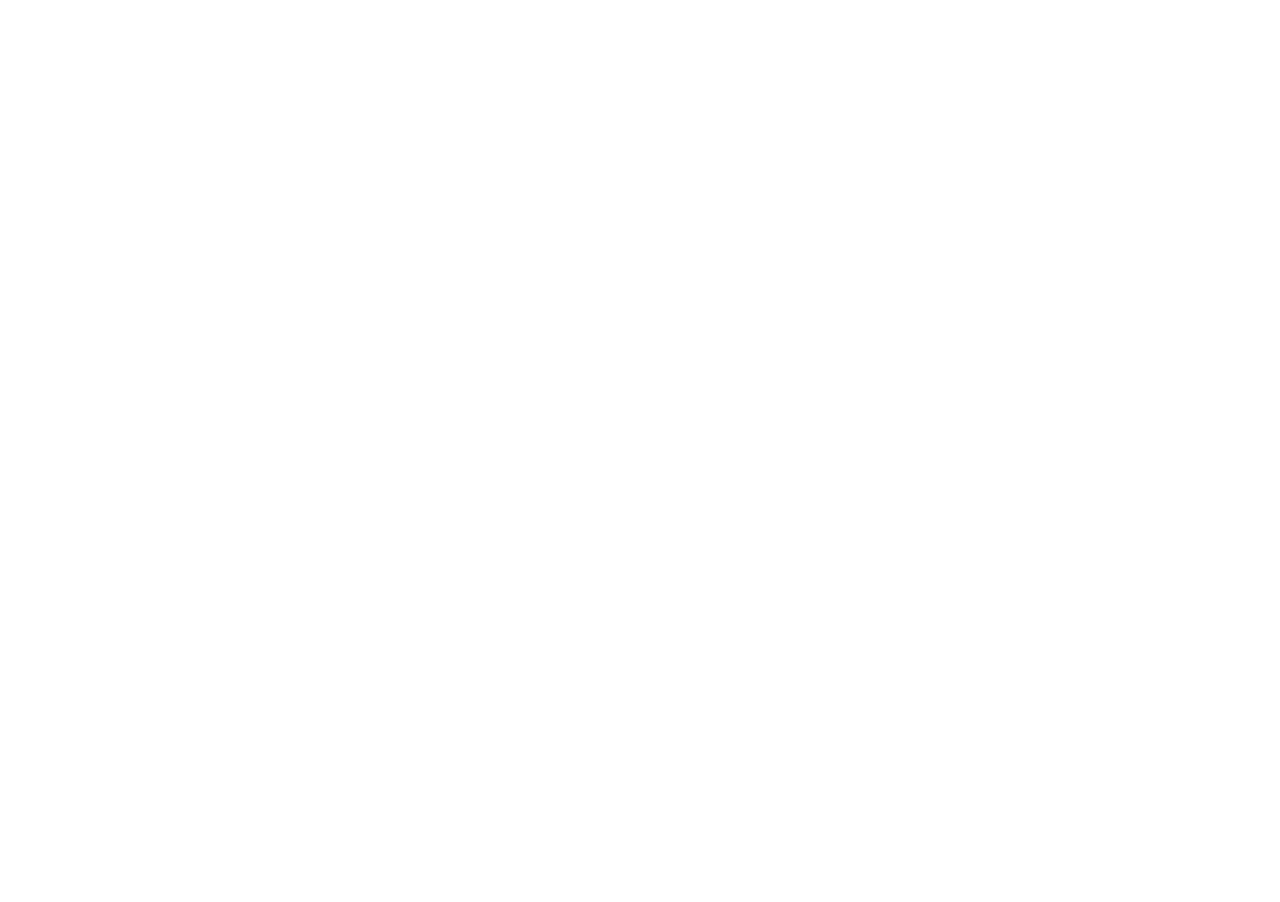
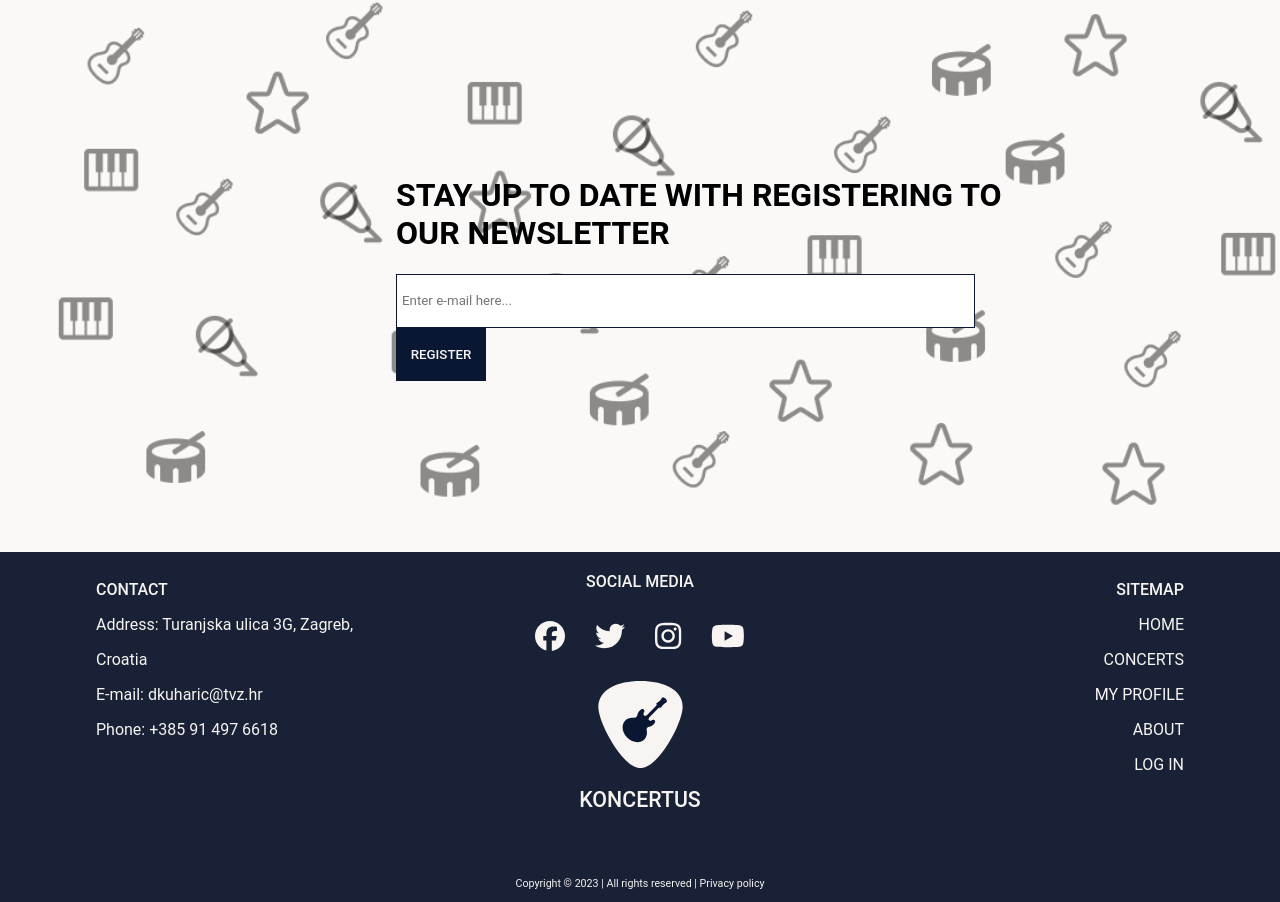
Before and after one commit to vorDa123/Zavrsni_Rad_dkuharic, a Vue app in the folder Koncertus/: page / in a window 1280 px wide. Shown: the part 1814-2716 px from the top of the page. Before the commit the page ends 1734 px from the top, so only its background shows below. Built offline with nearby package versions, Linux system fonts and the light colour scheme.

Commit message:
Finished homepage
footer, newsletter section

```diff
--- a/Koncertus/src/assets/styles.css
+++ b/Koncertus/src/assets/styles.css
@@ -17,6 +17,7 @@
     justify-content: center;
     align-items: middle;
     position: fixed;
+    z-index: 10000;
 }
 
 nav a.middleAlign{
@@ -119,10 +120,9 @@
 
 .topFavoriteArtistsSection{
     background-color: #112455;
-    opacity: 0.85;
     color: #F7F4F2;
     margin: 35px 0 0 0;
-    padding: 15px 0 15px 0;
+    padding: 15px 0 50px 0;
 }
 
 .uppercase{
@@ -147,6 +147,7 @@
     background-size: cover;
     background-repeat: no-repeat;
     z-index: 1;
+    cursor: pointer;
 }
 
 .gradientBackground{
@@ -164,3 +165,91 @@
     font-size: 16pt;
     letter-spacing: 1.5px;
 }
+
+.newsletterCover{
+    width: 100%;
+    height: 576px;
+    background-image: url("@/assets/img/Newsletter.png");
+    background-size: cover;
+    background-repeat: no-repeat;
+}
+
+.newsletterTextButton{
+    width: 60%;
+    position: relative;
+    top: 200px;
+    left: 300px;
+}
+
+.newsletterInputField{
+    width: 570px;
+    height: 50px;
+    border: 1px solid #0A1733;
+    padding-left: 5px;
+}
+
+.newsletterButton{
+    width: 90px;
+    height: 53px;
+    border: none;
+    background-color: #0A1733;
+    color: #F7F4F2;
+    font-weight: 500;
+    cursor: pointer;
+}
+
+.footer{
+    width: 100%;
+    height: 350px;
+    background-color: #182135;
+}
+
+.footerContent{
+    display: flex;
+    color: #F7F4F2;
+    gap: 100px;
+    padding-top: 20px;
+}
+
+.footerContact{
+    line-height: 35px;
+    width: 33%;
+}
+
+.footerSocialMediaLogo{
+    width: 33%;
+    text-align: center;
+}
+
+.socialMediaIconsSize{
+    font-size: 30px;
+    margin: 30px 15px;
+    cursor: pointer;
+}
+
+.footerLogo{
+    text-align: center;
+}
+
+.logoText{
+    margin-top: 15px;
+    font-size: 16pt;
+}
+
+.footerCopyright{
+    text-align: center;
+    color: #F7F4F2;
+    font-size: 8pt;
+    position: relative;
+    top: 65px;
+}
+
+.footerSitemap{
+    line-height: 35px;
+    text-align: right;
+    width: 33%;
+}
+
+.footerSitemap a{
+    color: #F7F4F2;
+}
--- /dev/null
+++ b/Koncertus/src/components/Footer.vue
@@ -0,0 +1,41 @@
+<template>
+    <div class="footer">
+        <div class="wrapper">
+            <div class="footerContent">
+                <div class="footerContact">
+                    <p class="uppercase bold">Contact</p>
+                    <p>Address: Turanjska ulica 3G, Zagreb, Croatia</p>
+                    <p>E-mail: dkuharic@tvz.hr</p>
+                    <p>Phone: +385 91 497 6618</p>
+                </div>
+                <div class="footerSocialMediaLogo">
+                    <p class="uppercase bold">Social media</p>
+                    <font-awesome-icon icon="fa-brands fa-facebook" class="socialMediaIconsSize" />
+                    <font-awesome-icon icon="fa-brands fa-twitter" class="socialMediaIconsSize" />
+                    <font-awesome-icon icon="fa-brands fa-instagram" class="socialMediaIconsSize" />
+                    <font-awesome-icon icon="fa-brands fa-youtube" class="socialMediaIconsSize" />
+                    <div class="footerLogo">
+                        <img src="@/assets/img/Logo.svg" alt="" width="85" height="87">
+                        <p class="uppercase bold logoText">Koncertus</p>
+                    </div>
+                </div>
+                <div class="footerSitemap">
+                    <p class="uppercase bold">Sitemap</p>
+
+                    <RouterLink to="/">HOME</RouterLink>
+                    <br/>
+                    <RouterLink to="/concerts">CONCERTS</RouterLink>
+                    <br/>
+                    <RouterLink to="/profile">MY PROFILE</RouterLink>
+                    <br/>
+                    <RouterLink to="/about">ABOUT</RouterLink>
+                    <br/>
+                    <RouterLink to="/login">LOG IN</RouterLink>
+                </div>
+            </div>
+            <div class="footerCopyright">
+                <p>Copyright © 2023 | All rights reserved | Privacy policy</p>
+            </div>
+        </div>
+    </div>
+</template>
--- /dev/null
+++ b/Koncertus/src/components/RegisterNewsletter.vue
@@ -0,0 +1,10 @@
+<template>
+    <div class="newsletterCover">
+        <div class="wrapper">
+            <div class="newsletterTextButton">
+                <h1 class="uppercase">Stay up to date with registering to our newsletter</h1>
+                <input type="email" class="newsletterInputField" placeholder="Enter e-mail here..."><button class="newsletterButton">REGISTER</button>
+            </div>
+        </div>
+    </div>
+</template>
--- a/Koncertus/src/views/HomePage.vue
+++ b/Koncertus/src/views/HomePage.vue
@@ -6,16 +6,22 @@
   </div>
   <UpcomingConcerts />
   <TopFavoriteArtists />
+  <RegisterNewsletter />
+  <Footer />
 </template>
 
 <script>
 import UpcomingConcerts from "@/components/UpcomingConcerts.vue";
 import TopFavoriteArtists from "@/components/TopFavoriteArtists.vue";
+import RegisterNewsletter from "@/components/RegisterNewsletter.vue";
+import Footer from "@/components/Footer.vue";
 
 export default {
   components: {
     UpcomingConcerts,
     TopFavoriteArtists,
+    RegisterNewsletter,
+    Footer,
   },
 }
 </script>
```
